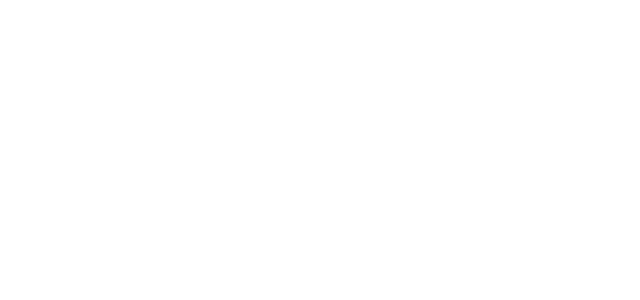
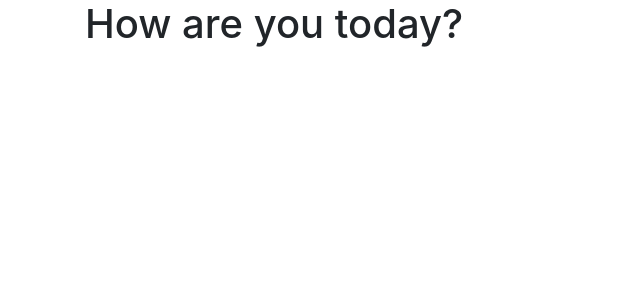
Before and after one commit to generic-team-name/mood-tracker, a React (Create React App) app: page / in a window 1280 px wide. Shown: the top 300 px of the page, without its empty margins (0-640 px from the left). Built offline with nearby package versions, Linux system fonts and the light colour scheme.

Commit message:
Added Layout,js

```diff
--- a/src/App.js
+++ b/src/App.js
@@ -1,10 +1,13 @@
 import React, { Component } from 'react';
+import { Layout } from './components/Layout';
 
 class App extends Component {
   render() {
     return (
       <React.Fragment>
-
+        <Layout>
+          <h1>How are you today?</h1>
+        </Layout>
       </React.Fragment>
     )
   }
--- /dev/null
+++ b/src/components/Layout.js
@@ -0,0 +1,8 @@
+import React from 'react';
+import { Container } from 'react-bootstrap'
+
+export const Layout = (props) => (
+    <Container>
+        {props.children}
+    </Container>
+)
```
